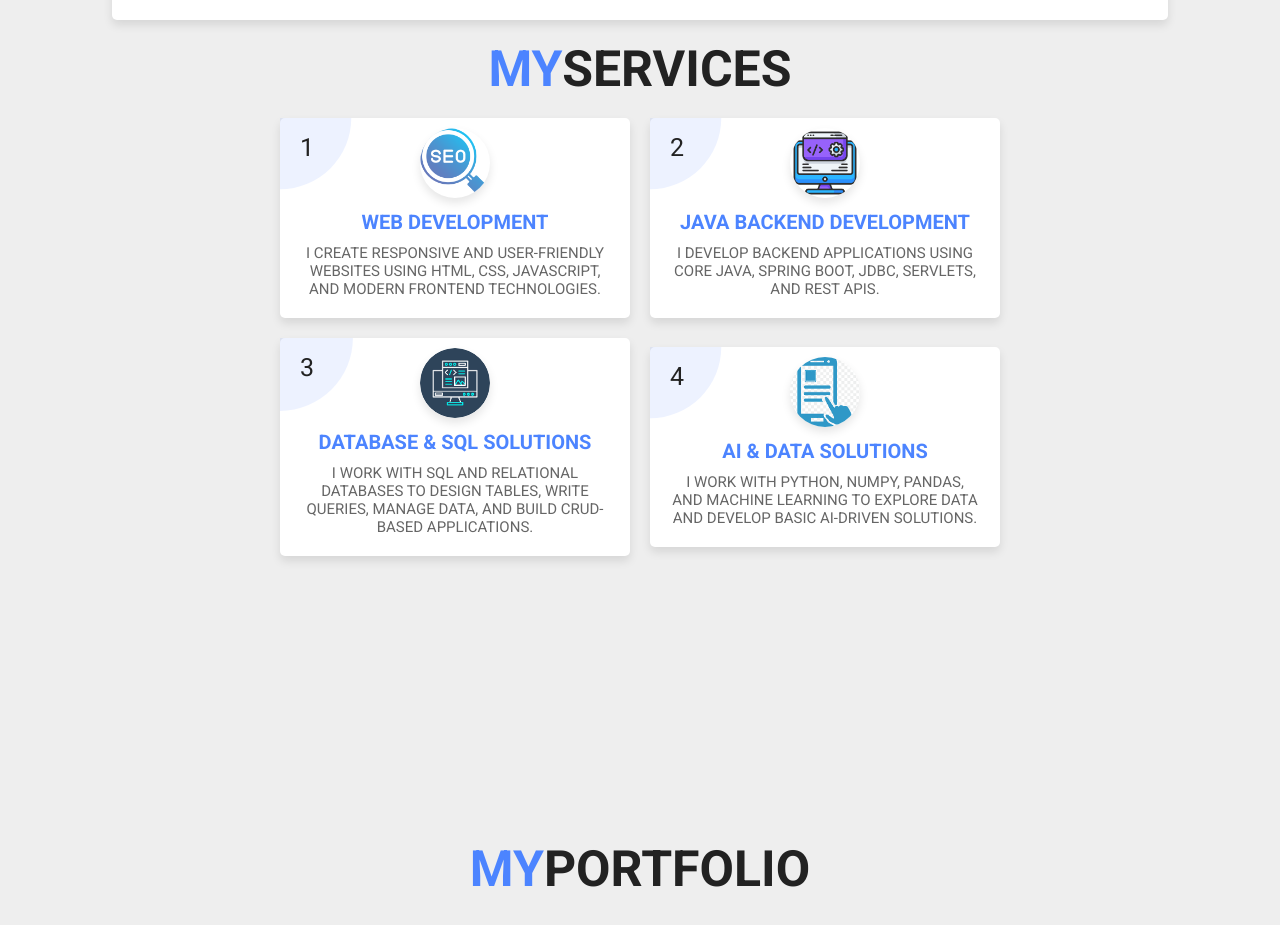
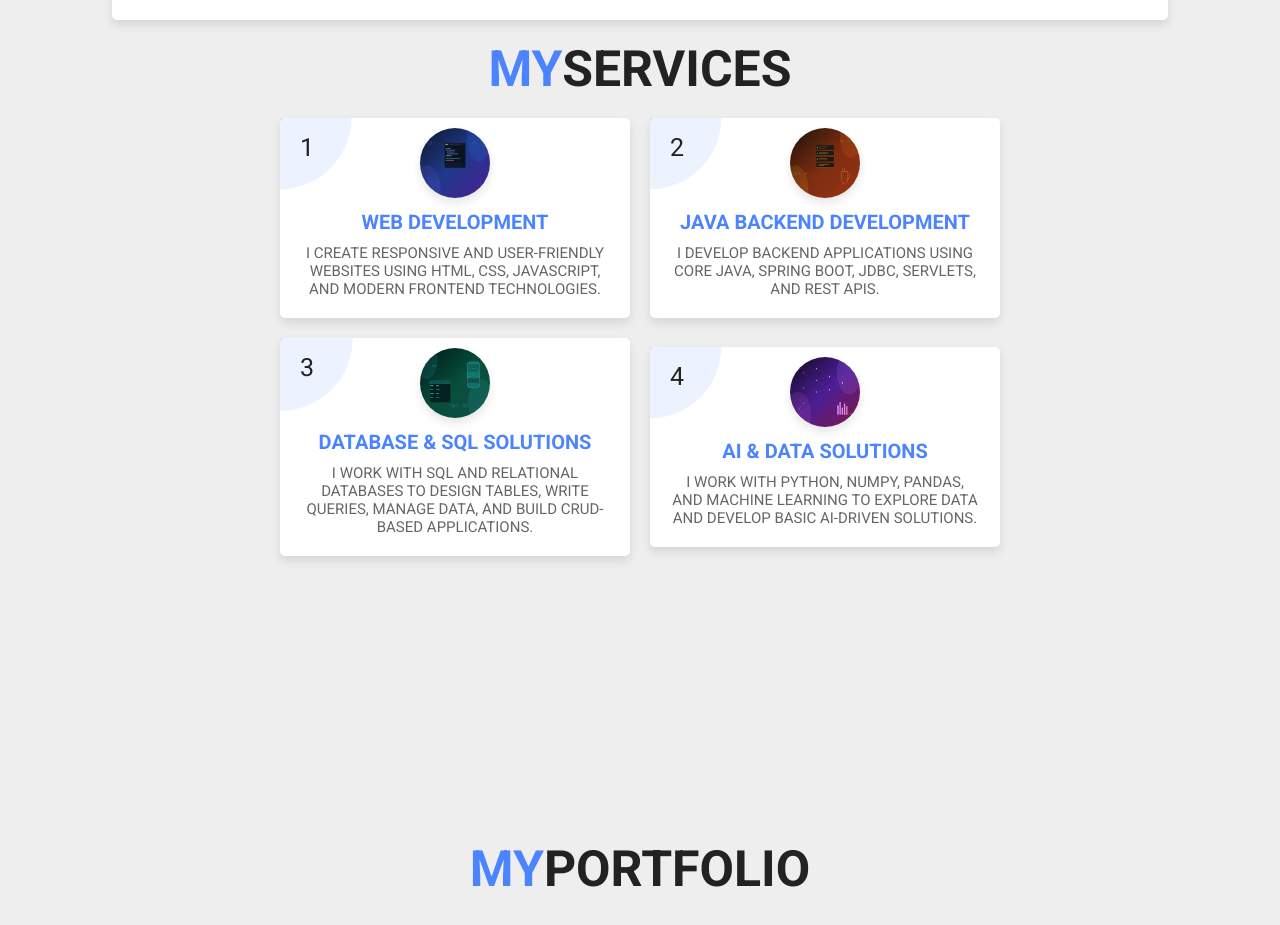
Before and after one commit to rajperfattah/modernPortfolio, a plain HTML site: page index.html in a window 1280 px wide. Shown: the part 1960-2885 px from the top of the page. Drawn offline with nearby package versions, Linux system fonts and the light colour scheme.

Commit message:
Replace images in service boxes with new assets

```diff
--- a/index.html
+++ b/index.html
@@ -167,28 +167,28 @@ January             2026 – June 2027</p>
 
         <div class="box">
             <span class="number">1</span>
-            <img src="images/seo.png" alt="">
+            <img src="images/web-development-bg.jpg" alt="">
             <h3>Web Development</h3>
             <p>I create responsive and user-friendly websites using HTML, CSS, JavaScript, and modern frontend technologies.</p>
         </div>
 
         <div class="box">
             <span class="number">2</span>
-    <img src="images/webdevelopment.png" alt="">
+    <img src="images/java-backend-bg.jpg" alt="">
             <h3>Java Backend Development</h3>
             <p>I develop backend applications using Core Java, Spring Boot, JDBC, Servlets, and REST APIs.</p>
         </div>
 
         <div class="box">
             <span class="number">3</span>
-            <img src="images/webdesigning.png" alt="">
+            <img src="images/database-sql-bg.jpg" alt="">
             <h3>Database & SQL Solutions</h3>
             <p>I work with SQL and relational databases to design tables, write queries, manage data, and build CRUD-based applications.</p>
         </div>
 
         <div class="box">
             <span class="number">4</span>
-           <img src="images/mobileapplication2.png" alt="">
+           <img src="images/ai-data-bg.jpg" alt="">
             <h3>AI & Data Solutions</h3>
             <p>I work with Python, NumPy, Pandas, and Machine Learning to explore data and develop basic AI-driven solutions.</p>
         </div>
```
